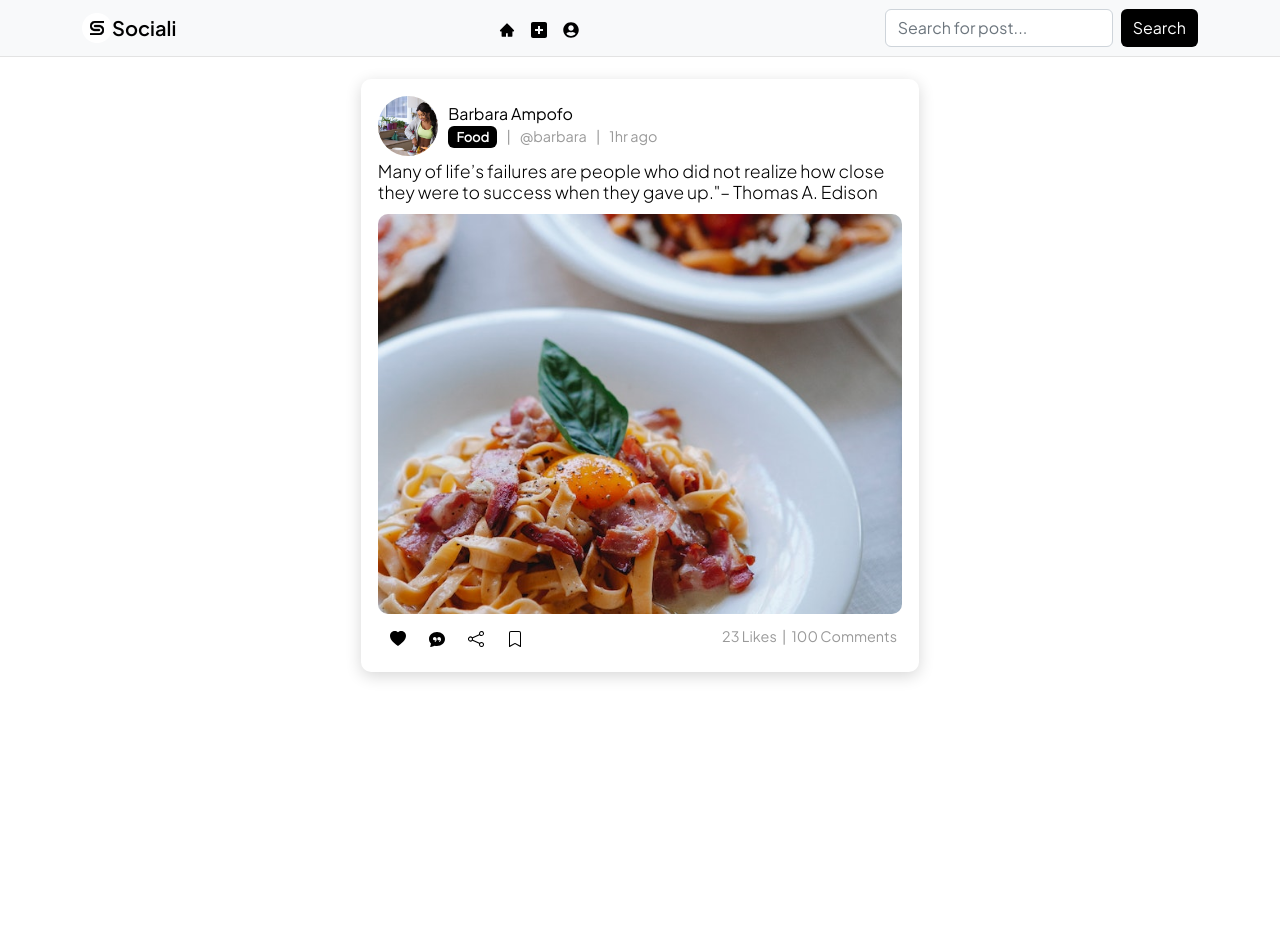
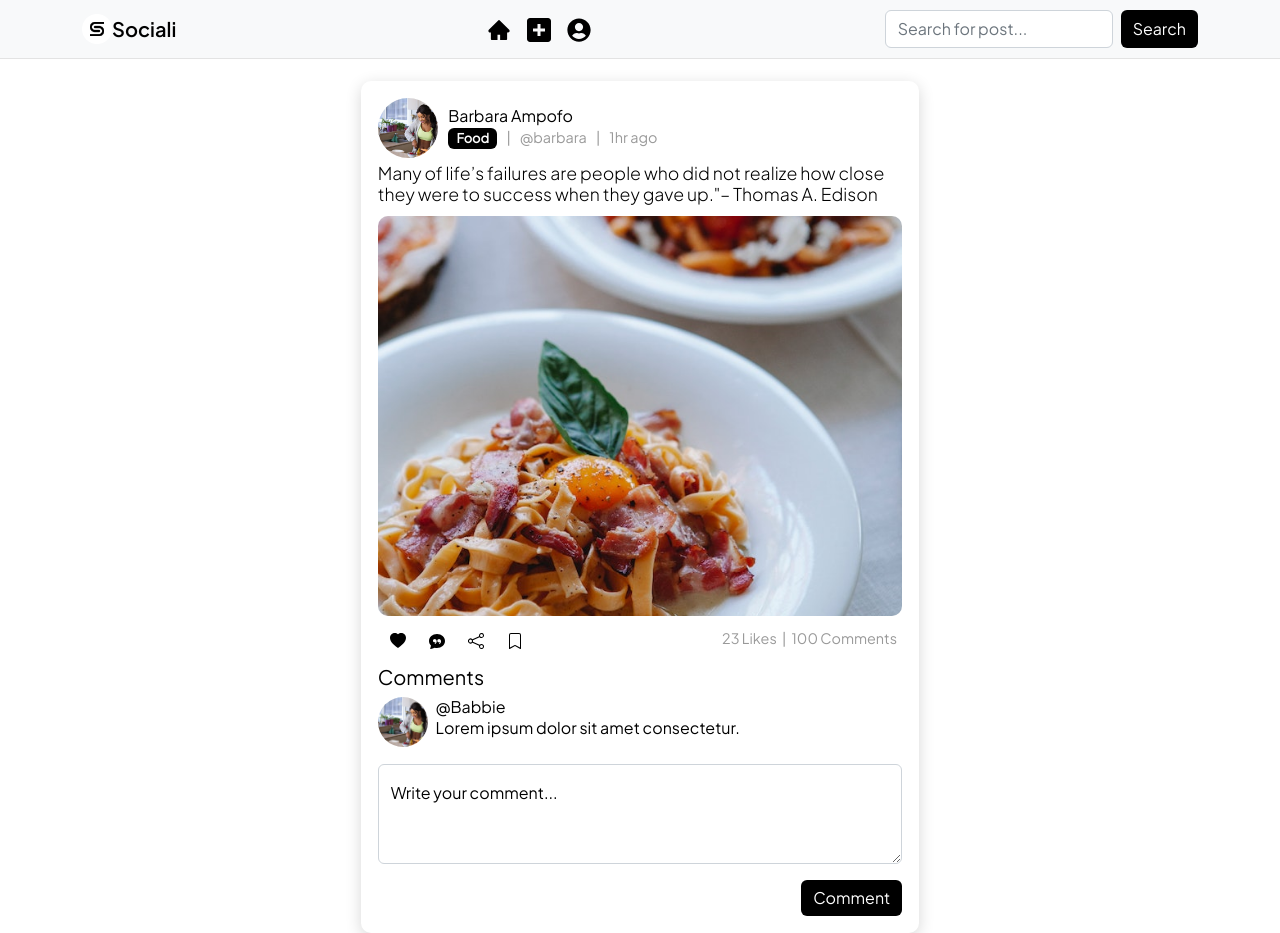
Before and after one commit to Blackmentality/socialiapp, a React (Create React App) app in the folder frontend/: page /view-post/1 in a window 1280 px wide. Before the commit the page ends 800 px from the top, so only its background shows below. Built offline with nearby package versions, Linux system fonts and the light colour scheme.

Commit message:
worked on reset pass, view post

```diff
--- a/frontend/src/components/Header.tsx
+++ b/frontend/src/components/Header.tsx
@@ -9,7 +9,8 @@ const Header = () => {
   return (
     <Navbar bg="light" expand="lg">
       <Container>
-        <Navbar.Brand href="#">
+
+        <Link to="/home" className="navbar-brand">
           <img
             src={logo}
             width="30"
@@ -18,10 +19,10 @@ const Header = () => {
             alt="React Bootstrap logo"
           />
           Sociali
-        </Navbar.Brand>
+        </Link>
         <Navbar.Toggle aria-controls="navbarScroll" />
         <Navbar.Collapse id="navbarScroll">
-          <Nav className="mx-auto" style={{ maxHeight: "100px" }} navbarScroll>
+          <Nav className="mx-auto nav-size" style={{ maxHeight: "100px" }} navbarScroll>
             <Link className="nav-link" to={"/home"}>
               <AiFillHome />
             </Link>
--- a/frontend/src/components/components.scss
+++ b/frontend/src/components/components.scss
@@ -73,3 +73,29 @@
   background-color: #e3e3e3;
   color: var(--black);
 }
+
+.nav-size {
+  svg{
+    font-size: 1.5rem;
+  }
+}
+
+.btn-comment {
+  background-color: #000;
+  border: 0;
+}
+
+.btn-comment:hover {
+  background-color: #e3e3e3;
+  color: var(--black);
+}
+
+.btn-sprof {
+  background-color: #000;
+  border: 0;
+}
+
+.btn-sprof:hover {
+  background-color: #e3e3e3;
+  color: var(--black);
+}
--- a/frontend/src/pages/ForgotPassword.tsx
+++ b/frontend/src/pages/ForgotPassword.tsx
@@ -12,7 +12,8 @@ const ForgotPassword = () => {
           <h6 className="m-0">Sociali</h6>
         </div>
         <div className="login-bot">
-          <h5 className="m-0">Oh Fuck!!!</h5>
+          <h5 className="m-0">Reset Your Password</h5>
+            <h6 className="reset-pass">You will receive instructions for resetting your password</h6>
           <div className="mt-3">
             <Form>
               <Form.Group className="main-group" controlId="email">
--- a/frontend/src/pages/ProfilePage.tsx
+++ b/frontend/src/pages/ProfilePage.tsx
@@ -146,7 +146,7 @@ const ProfilePage = () => {
             <Button variant="secondary" onClick={handleClose}>
               Close
             </Button>
-            <Button variant="primary">Save Profile</Button>
+            <Button className="btn-sprof" variant="primary">Save Profile</Button>
           </Modal.Footer>
         </Modal>
       </Container>
--- a/frontend/src/pages/ViewPost.tsx
+++ b/frontend/src/pages/ViewPost.tsx
@@ -1,5 +1,5 @@
 import { useState } from "react";
-import { Container, Button, ButtonGroup, Badge } from "react-bootstrap";
+import { Container, Button, ButtonGroup, Badge, FloatingLabel, Form } from "react-bootstrap";
 import { Header } from "../components";
 import { lifestyle, post1 } from "../constant/assets";
 import {
@@ -69,6 +69,31 @@ const ViewPost = () => {
                 <span>100 Comments</span>
               </div>
             </div>
+            <div className="post-comment mt-2">
+              <h5 className="mb-2">Comments</h5>
+              <div className="pc-card d-flex justify-content-start">
+                <img src={lifestyle} alt="" />
+                <div>
+                  <h6 className="mb-0">@Babbie</h6>
+                  <p>Lorem ipsum dolor sit amet consectetur.</p>
+                </div>
+              </div>
+            </div>
+            <div className="comment-box mt-2">
+              <FloatingLabel
+                controlId="floatingInput"
+                label="Write your comment..."
+                className="mb-3"
+              >
+                <Form.Control as="textarea" style={{ height: '100px' }} type="text" placeholder="Enter your bio.." />
+              </FloatingLabel>
+              <div className="d-flex justify-content-end">
+                <Button className="btn-comment">
+                  Comment
+                </Button>
+
+              </div>
+            </div>
           </div>
         </div>
       </Container>
--- a/frontend/src/pages/pages.scss
+++ b/frontend/src/pages/pages.scss
@@ -197,3 +197,18 @@
     }
   }
 }
+
+.pc-card{
+  img{
+    width: 50px;
+    height: 50px;
+    border-radius: 50%;
+    object-fit: cover;
+    margin-right: 1.5%;
+  }
+}
+
+.reset-pass{
+  font-size: 1.1rem !important;
+  text-align: center;
+}
```
Lines whose indentation alone changed are shown as unchanged.
